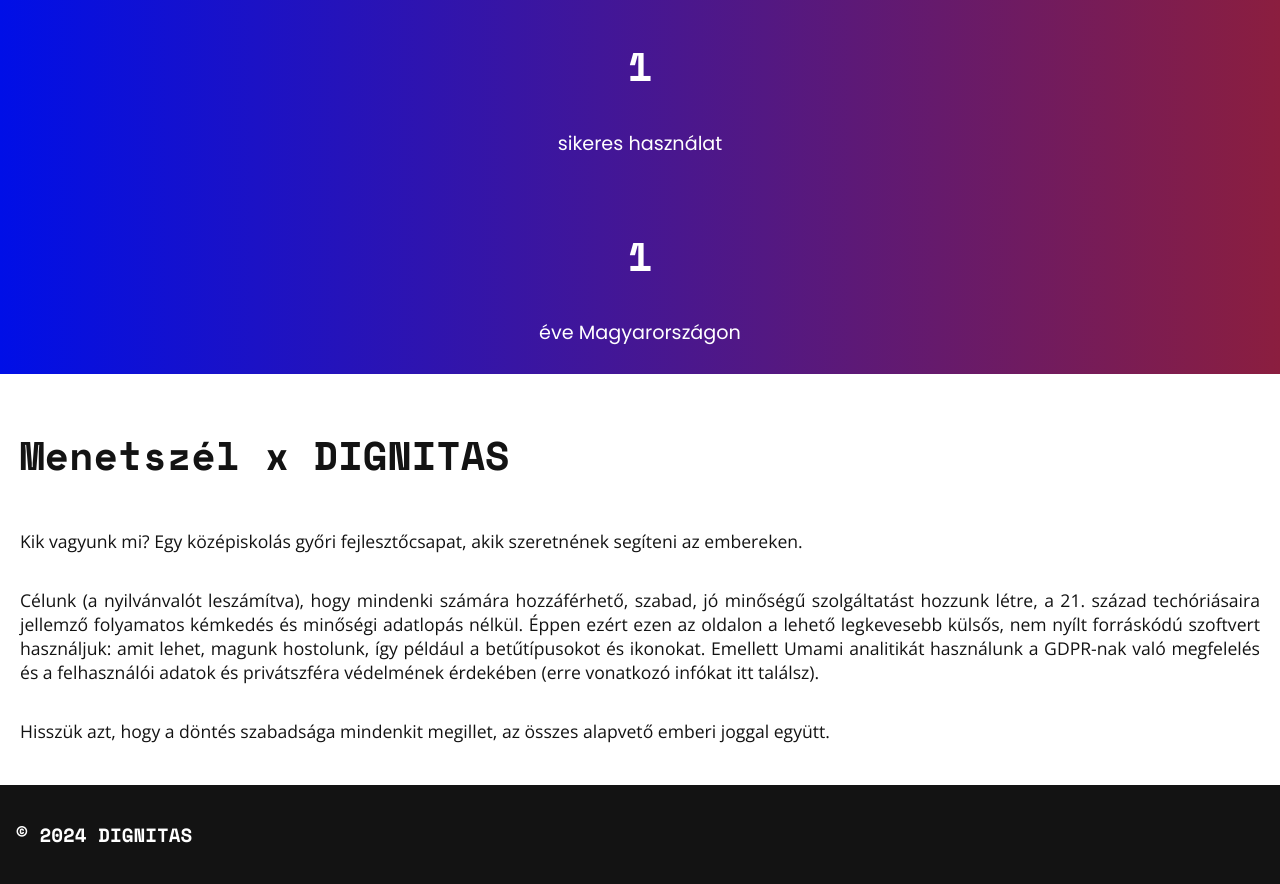
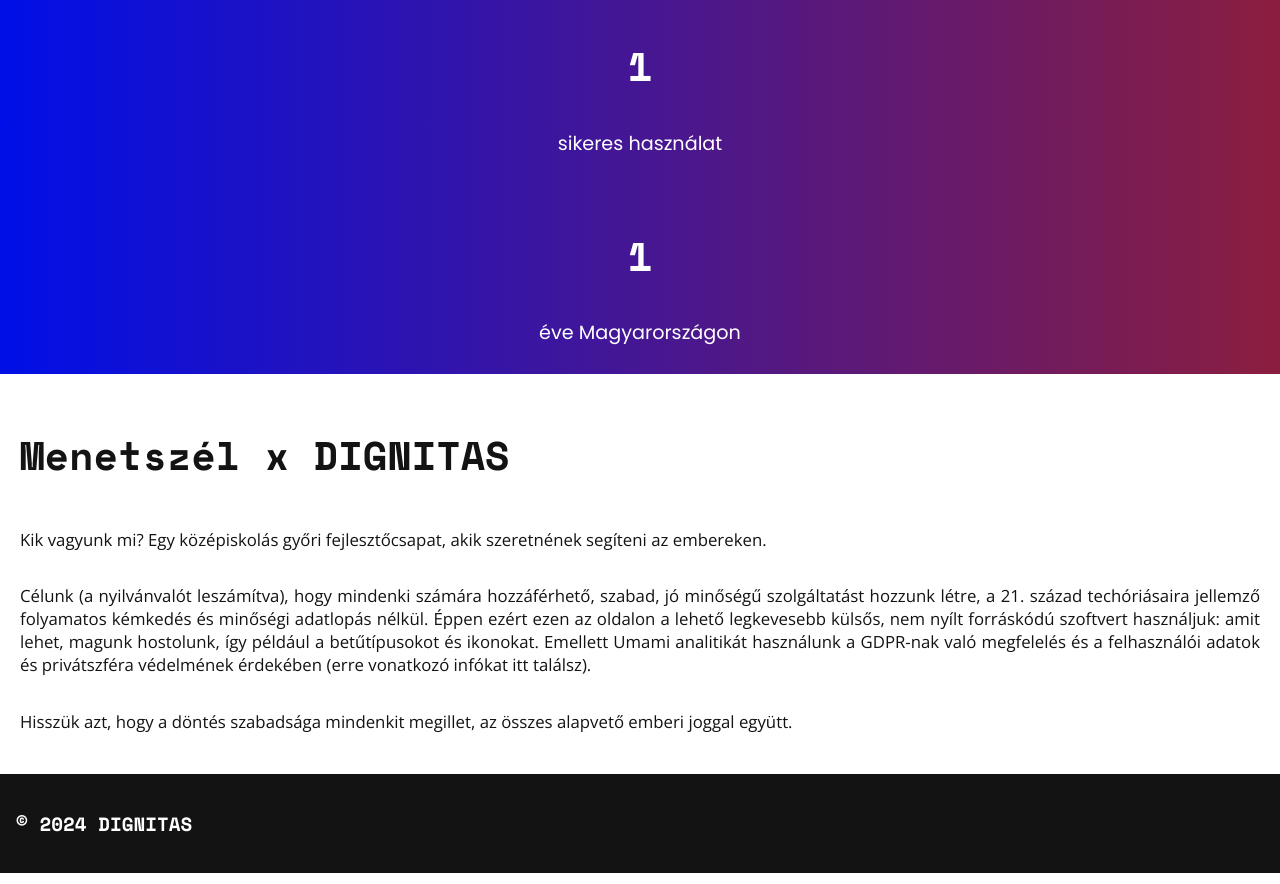
Before and after one commit to 60iTomi/dignitas, a plain HTML site: page index.html in a window 1280 px wide. Shown: the part 638-1522 px from the top of the page. Drawn offline with Linux system fonts and the light colour scheme; a web font is replaced by a local one.

Commit message:
something something I forgot about this thing

```diff
--- a/style.css
+++ b/style.css
@@ -195,7 +195,7 @@
 }
 
 .content.info p {
-    font-size: 2.2vh;
+    font-size: 2.1vh;
     font-weight: 400;
     font-family: 'Open Sans';
     color: var(--secondary-color);
```
Also changed, not shown: oss/index.html (added).
